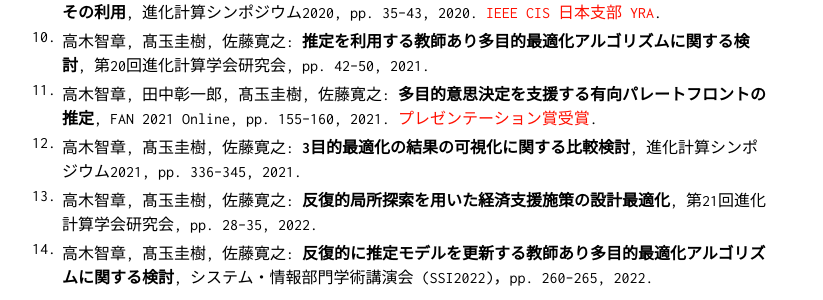
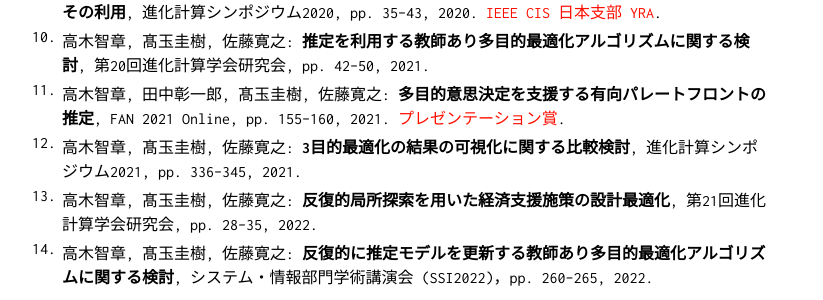
Before and after one commit to tomtkg/tomtkg.github.io, a Jekyll site: the page built from paperJP.md, in a window 1280 px wide. Shown: the part 773-1073 px from the top of the page, without its empty margins (228-1051 px from the left). Built offline with Jekyll 4.4.1, drawn with Linux system fonts in a browser that asks for light colours.

Commit message:
Update paperJP.md

```diff
--- a/paperJP.md
+++ b/paperJP.md
@@ -17,7 +17,7 @@ title: Tom TKG's Homepage
 1. 高木智章, 髙玉圭樹, 佐藤寛之: **仮想目的ベクトル群によるパレートフロントの形状推定**, 第18回進化計算学会研究会, pp. 46--54, 2020.
 1. 高木智章, 髙玉圭樹, 佐藤寛之: **目的関数空間の単位超平面を基準とするパレートフロント推定とその利用**, 進化計算シンポジウム2020, pp. 35--43, 2020. [IEEE CIS 日本支部 YRA](https://www.uec.ac.jp/news/prize/2020/20201224_2983.html){:target="_blank"}.
 1. 高木智章, 髙玉圭樹, 佐藤寛之: **推定を利用する教師あり多目的最適化アルゴリズムに関する検討**, 第20回進化計算学会研究会, pp. 42--50, 2021.
-1. 高木智章, 田中彰一郎, 髙玉圭樹, 佐藤寛之: **多目的意思決定を支援する有向パレートフロントの推定**, FAN 2021 Online, pp. 155--160, 2021. [プレゼンテーション賞受賞](https://www.uec.ac.jp/news/prize/2021/20211108_3851.html){:target="_blank"}.
+1. 高木智章, 田中彰一郎, 髙玉圭樹, 佐藤寛之: **多目的意思決定を支援する有向パレートフロントの推定**, FAN 2021 Online, pp. 155--160, 2021. [プレゼンテーション賞](https://www.uec.ac.jp/news/prize/2021/20211108_3851.html){:target="_blank"}.
 1. 高木智章, 髙玉圭樹, 佐藤寛之: **3目的最適化の結果の可視化に関する比較検討**, 進化計算シンポジウム2021, pp. 336--345, 2021.
 1. 高木智章, 髙玉圭樹, 佐藤寛之: **反復的局所探索を用いた経済支援施策の設計最適化**, 第21回進化計算学会研究会, pp. 28--35, 2022.
 1. 高木智章, 髙玉圭樹, 佐藤寛之: **反復的に推定モデルを更新する教師あり多目的最適化アルゴリズムに関する検討**, システム・情報部門学術講演会 (SSI2022)，pp. 260--265, 2022.
```
